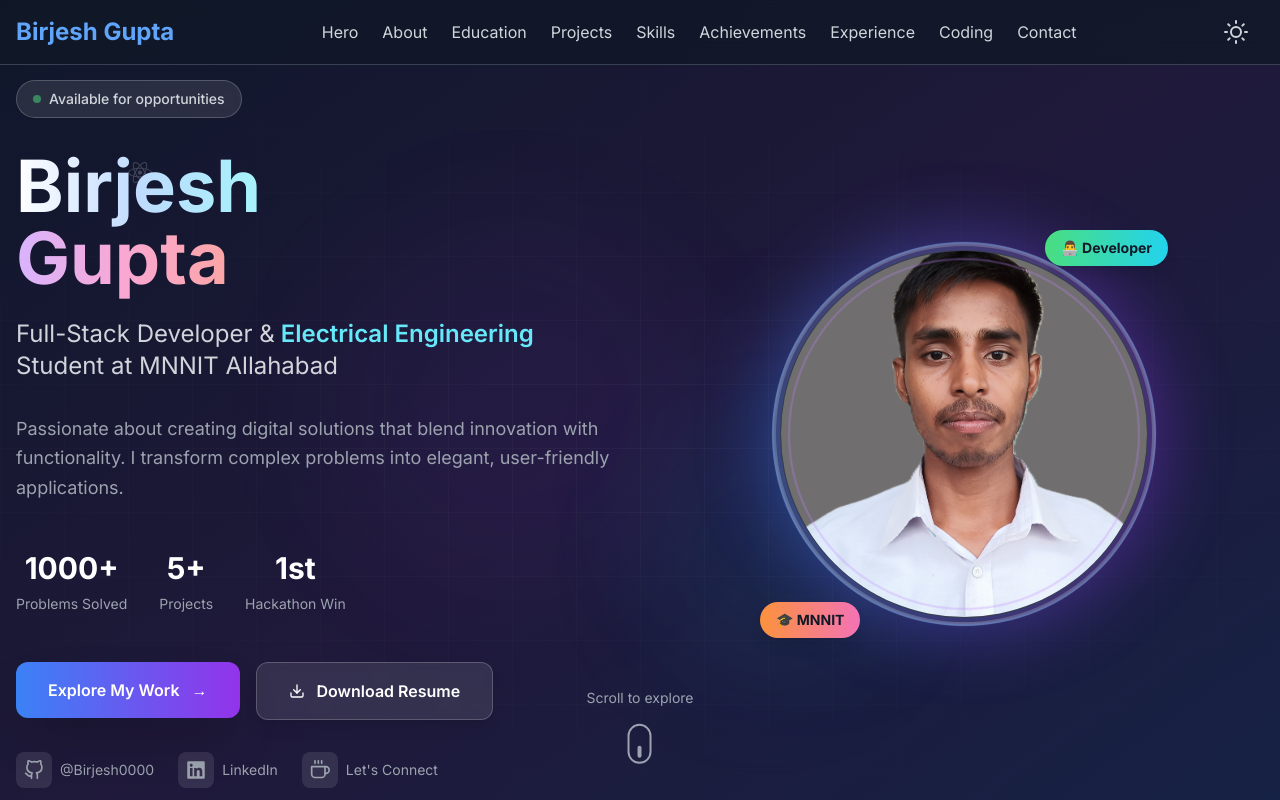
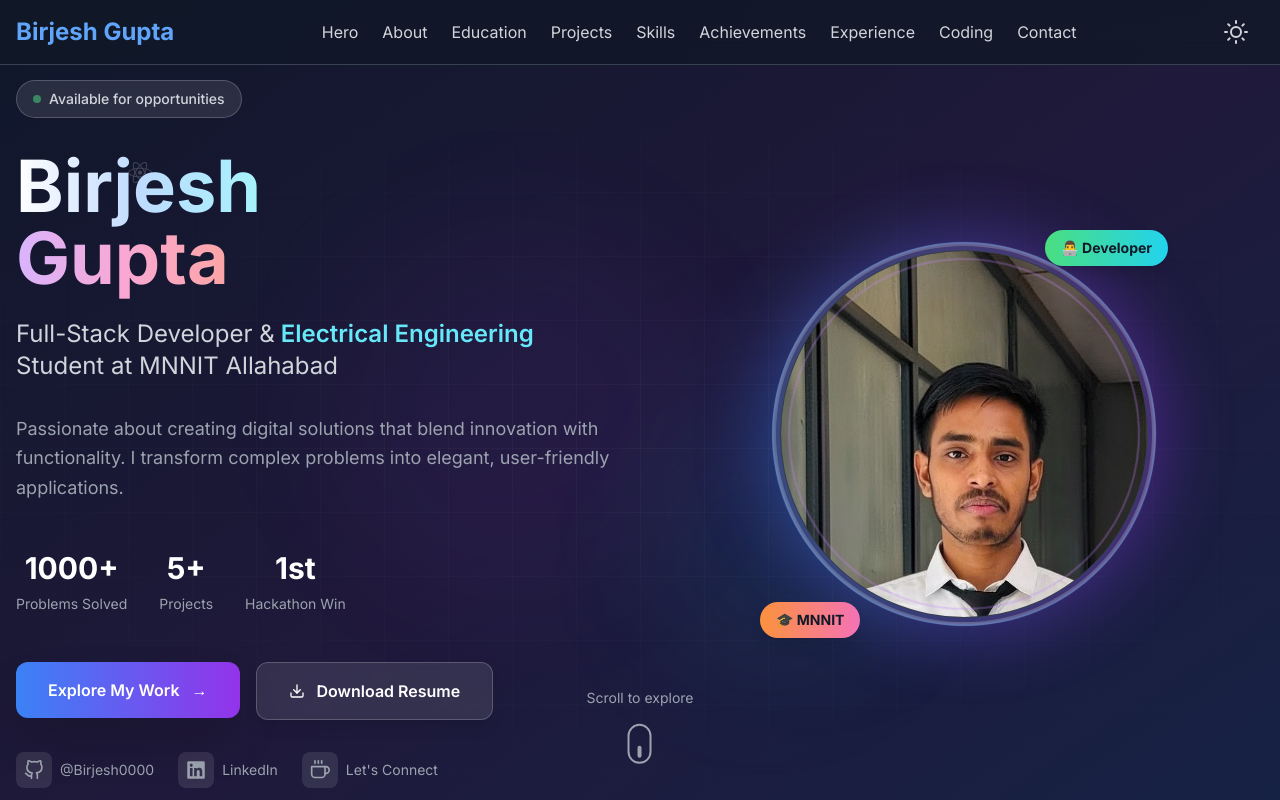
Before and after one commit to Birjesh0000/My_Portfolio, a React (Create React App) app: page / in a window 1280 px wide. Shown: the top 800 px of the page. Built offline with nearby package versions, Linux system fonts and the light colour scheme.

Commit message:
Updated profile photo

```diff
--- a/src/components/Hero.js
+++ b/src/components/Hero.js
@@ -218,7 +218,7 @@ const Hero = () => {
                 {/* Profile Image */}
                 <div className="w-full h-full rounded-full overflow-hidden border border-white/10 bg-gray-800 flex items-center justify-center">
                   <img
-                    src="/profile_4.jpg"
+                    src="/Birjesh Gupta.jpg"
                     alt="Birjesh Gupta"
                     className="w-full h-full object-cover"
                   />
```
Also changed, not shown: public/Birjesh Gupta.jpg (added), public/profile_image.jpg (deleted).
